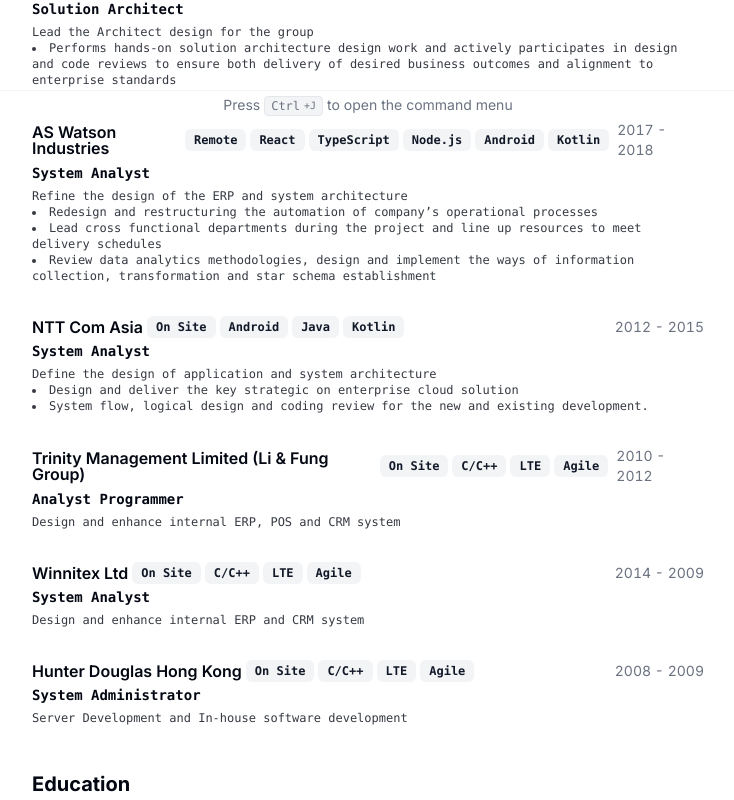
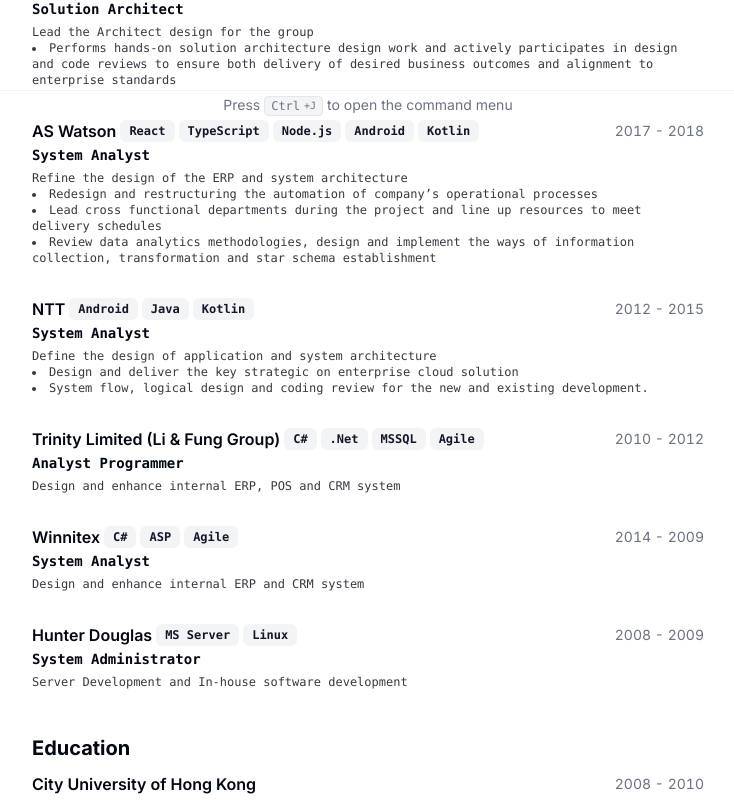
Before and after one commit to cyrustse/cyrustse.github.io, a Next.js app: page / in a window 1280 px wide. Shown: the part 680-1480 px from the top of the page, without its empty margins (272-1006 px from the left). Built offline with nearby package versions, Linux system fonts and the light colour scheme.

Commit message:
Update cv data

```diff
--- a/src/data/resume-data.tsx
+++ b/src/data/resume-data.tsx
@@ -41,7 +41,7 @@ export const RESUME_DATA = {
       },
       {
         name: "X",
-        url: "https://x.com/cyrustse",
+        url: "https://x.com/tsechunhong",
         icon: XIcon,
       },
     ],
@@ -57,14 +57,14 @@ export const RESUME_DATA = {
       school: "Victoria University",
       degree: "Bachelor of Business Management",
       start: "2006",
-      end: "2018",
+      end: "2008",
     },
   ],
   work: [
     {
       company: "HSBC",
       link: "https://www.hsbc.com.hk",
-      badges: ["Remote", "React", "Next.js", "TypeScript", "Node.js"],
+      badges: ["React", "Next.js", "TypeScript", "Node.js"],
       title: "Solution Architect",
       logo: ConsultlyLogo,
       start: "2019",
@@ -113,9 +113,9 @@ export const RESUME_DATA = {
       ),
     },
     {
-      company: "AS Watson Industries",
+      company: "AS Watson",
       link: "https://www.aswatson.com/brands/a-s-watson-industry/",
-      badges: ["Remote", "React", "TypeScript", "Node.js", "Android", "Kotlin"],
+      badges: ["React", "TypeScript", "Node.js", "Android", "Kotlin"],
       title: "System Analyst",
       logo: ClevertechLogo,
       start: "2017",
@@ -138,9 +138,9 @@ export const RESUME_DATA = {
       ),
     },
     {
-      company: "NTT Com Asia",
+      company: "NTT",
       link: "https://www.ntt.com.hk/",
-      badges: ["On Site", "Android", "Java", "Kotlin"],
+      badges: ["Android", "Java", "Kotlin"],
       title: "System Analyst",
       logo: JojoMobileLogo,
       start: "2012",
@@ -158,9 +158,9 @@ export const RESUME_DATA = {
       ),
     },
     {
-      company: "Trinity Management Limited (Li & Fung Group)",
+      company: "Trinity Limited (Li & Fung Group)",
       link: "",
-      badges: ["On Site", "C/C++", "LTE", "Agile"],
+      badges: ["C#", ".Net", "MSSQL", "Agile"],
       title: "Analyst Programmer",
       logo: NSNLogo,
       start: "2010",
@@ -169,9 +169,9 @@ export const RESUME_DATA = {
         "Design and enhance internal ERP, POS and CRM system",
     },
     {
-      company: "Winnitex Ltd",
+      company: "Winnitex",
       link: "",
-      badges: ["On Site", "C/C++", "LTE", "Agile"],
+      badges: ["C#", "ASP", "Agile"],
       title: "System Analyst",
       logo: NSNLogo,
       start: "2014",
@@ -180,9 +180,9 @@ export const RESUME_DATA = {
         "Design and enhance internal ERP and CRM system",
     },
     {
-      company: "Hunter Douglas Hong Kong",
+      company: "Hunter Douglas",
       link: "",
-      badges: ["On Site", "C/C++", "LTE", "Agile"],
+      badges: ["MS Server", "Linux"],
       title: "System Administrator",
       logo: NSNLogo,
       start: "2008",
```
